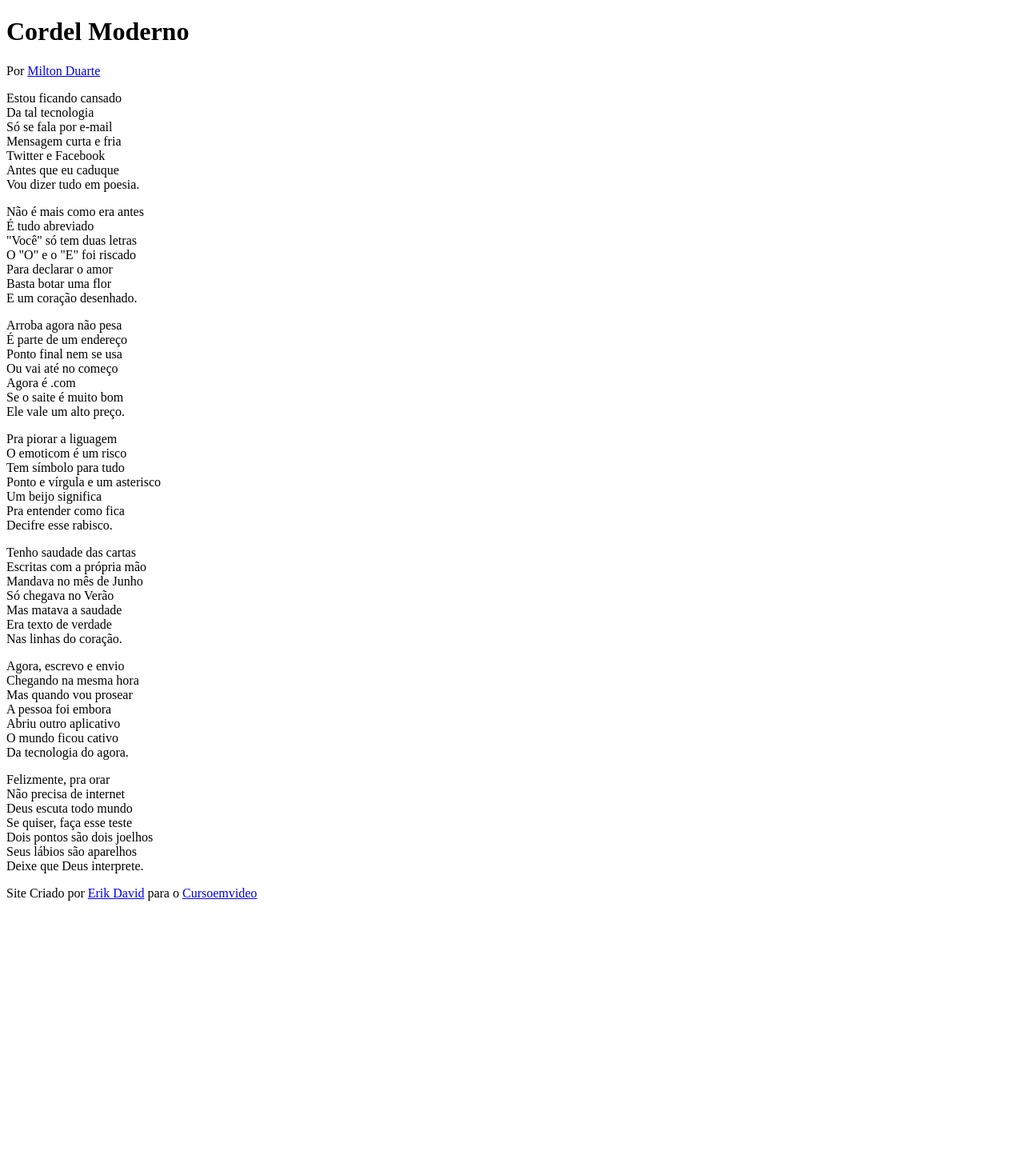
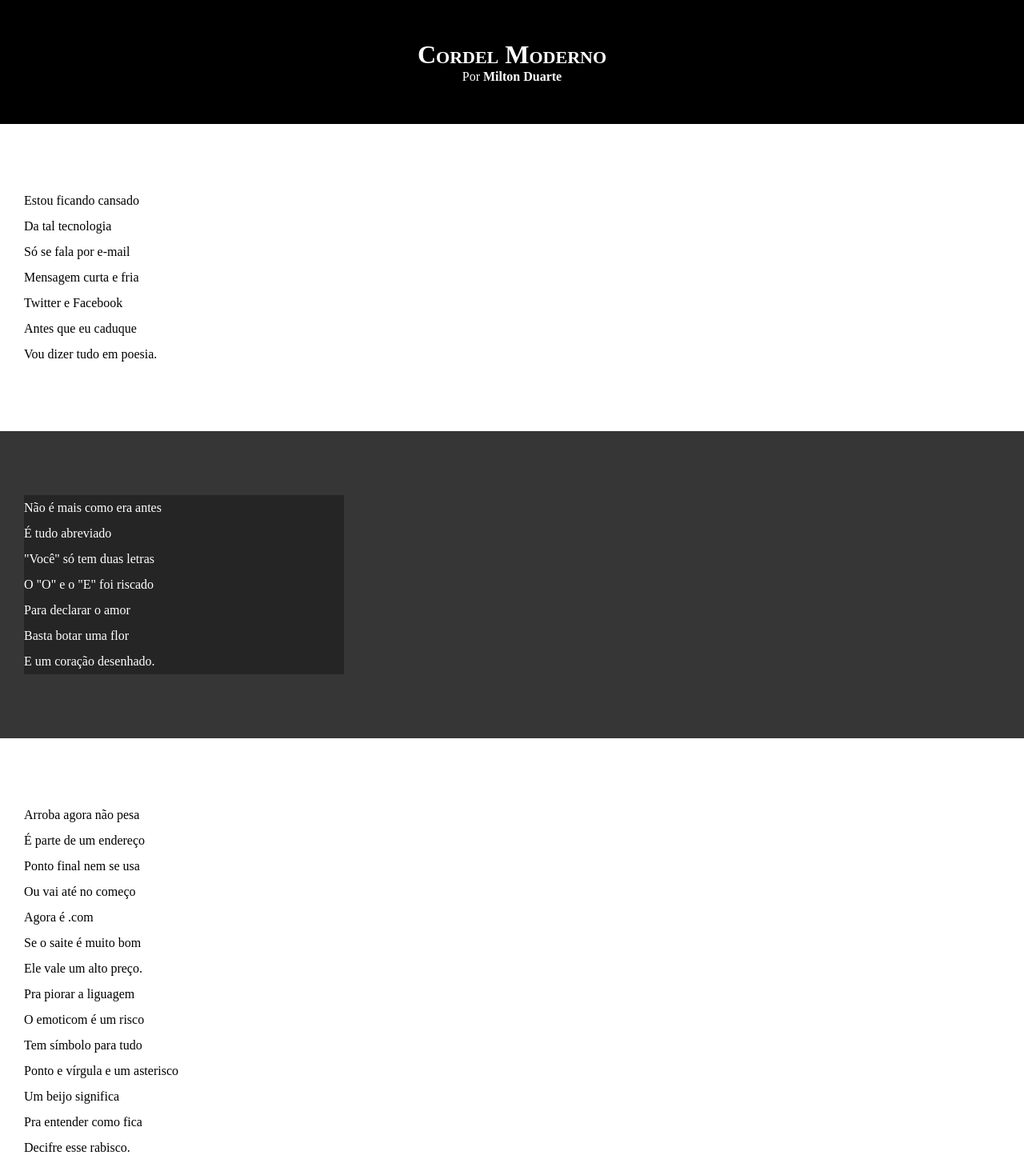
Before and after one commit to ErikDavidLeitao/HTML5-e-CSS3, a plain HTML site: page Desafios/df012/index.html in a window 1280 px wide. Shown: the top 1454 px of the page at 80% size. Before the commit the page ends 1142 px from the top, so only its background shows below. Drawn offline with Linux system fonts and the light colour scheme.

Commit message:
atualizei o css do desafio 12

```diff
--- a/Desafios/df012/index.html
+++ b/Desafios/df012/index.html
@@ -14,7 +14,7 @@
         <p>Por <a href="https://www.recantodasletras.com.br/poesias/3186743" target="_blank">Milton Duarte</a></p>
     </header>
 
-    <section>
+    <section class="normal">
         <p>
             Estou ficando cansado <br>
             Da tal tecnologia <br>
@@ -26,7 +26,7 @@
         </p>
     </section>
 
-    <section>
+    <section class="imagem">
         <p>
             Não é mais como era antes <br>
             É tudo abreviado <br>
@@ -38,7 +38,7 @@
         </p>
     </section>
 
-    <section>
+    <section class="normal">
         <p>
             Arroba agora não pesa <br>
             É parte de um endereço <br>
@@ -60,7 +60,7 @@
         </p>
     </section>
 
-    <section>
+    <section class="imagem">
         <p>
             Tenho saudade das cartas <br>
             Escritas com a própria mão <br>
@@ -72,7 +72,7 @@
         </p>
     </section>
 
-    <section>
+    <section class="normal">
         <p>
             Agora, escrevo e envio <br>
             Chegando na mesma hora <br>
--- a/Desafios/df012/styles/style.css
+++ b/Desafios/df012/styles/style.css
@@ -1 +1,66 @@
 @charset "UTF-8";
+
+* {
+    margin: 0px;
+    padding: 0px;
+}
+
+html body {
+    min-height: 100vh;
+    background-color: darkgray;
+}
+
+header {
+    background-color: black;
+    color: white;
+    text-align: center;
+}
+
+header > h1 {
+    padding-top: 50px;
+    font-variant: small-caps;
+}
+
+header > p {
+    padding-bottom: 50px;
+}
+
+header a, footer a {
+    color: white;
+    text-decoration: none;
+    font-weight: bolder;
+}
+
+header a:hover, footer a:hover {
+    text-decoration: underline;
+}
+
+section {
+    padding-top: 10vh;
+    padding-bottom: 10vh;
+    padding-left: 30px;
+    line-height: 2em;
+}
+
+
+.normal {
+    background-color: white;
+}
+
+.imagem {
+    background-color: #363636;
+    color: white;
+}
+
+.imagem > p {
+    background-color: #0000004f;
+    width: 400px;
+}
+
+
+footer {
+    background-color: black;
+    color: white;
+    text-align: center;
+    padding: 10px;
+}
```
